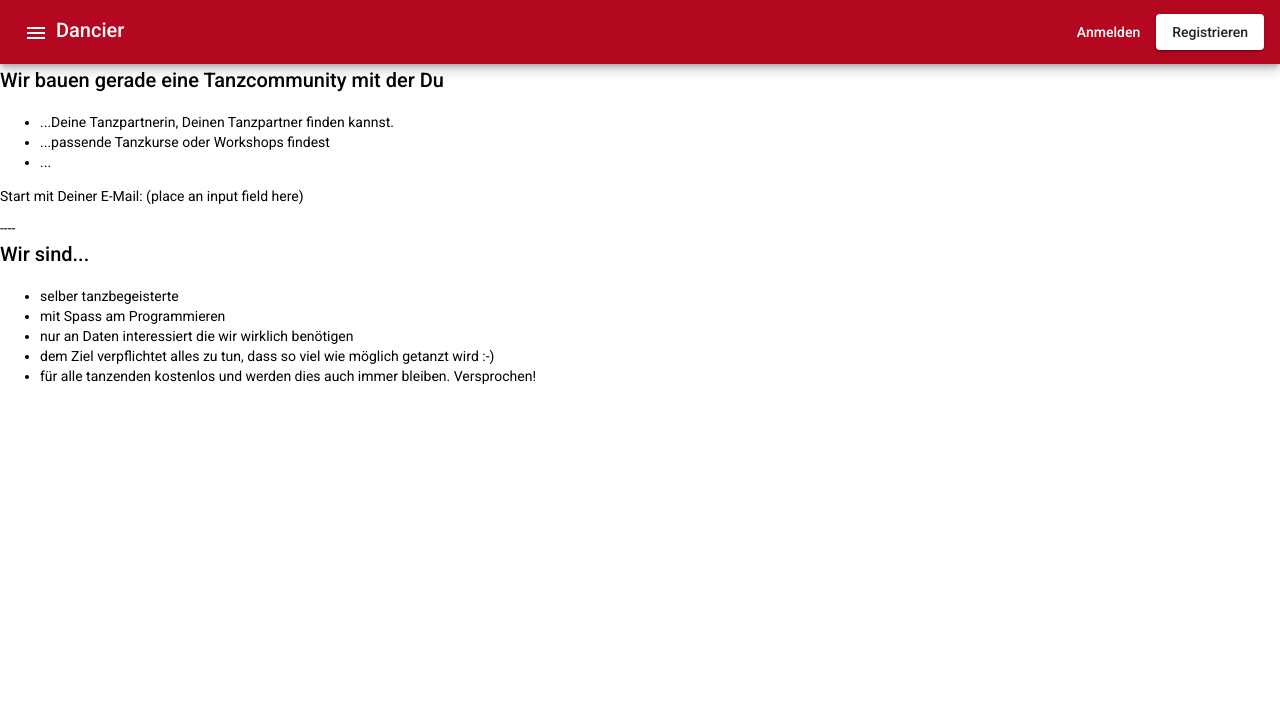
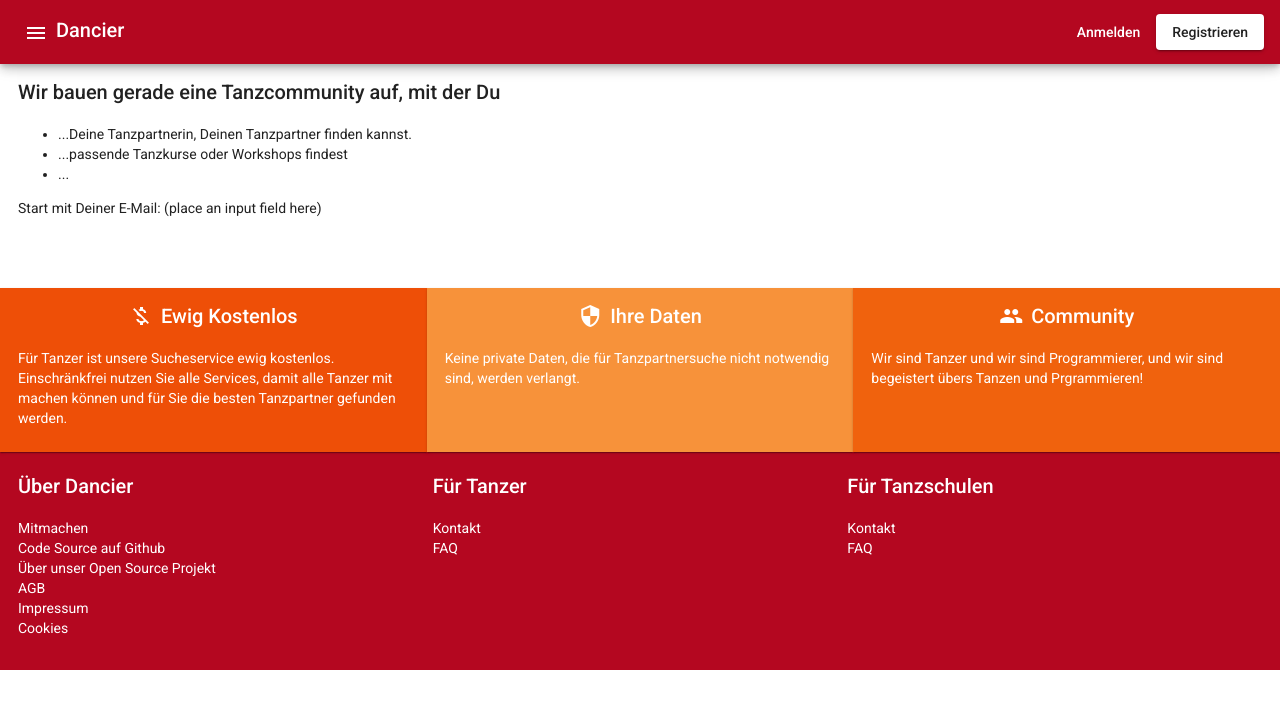
Before and after one commit to dancier/show-dancer, an Angular app: page /home in a window 1280 px wide. Shown: the top 708 px of the page. Built offline with nearby package versions, Linux system fonts and the light colour scheme.

Commit message:
Landing Page styled, footer added;

```diff
--- a/src/app/app.module.ts
+++ b/src/app/app.module.ts
@@ -14,12 +14,15 @@ import { NavigationComponent } from './layout/navigation/navigation.component';
 import { MatButtonModule } from '@angular/material/button';
 import { MatMenuModule } from '@angular/material/menu';
 import { MatIconModule } from '@angular/material/icon';
+import { FooterComponent } from './layout/footer/footer/footer.component';
+import { FlexModule } from '@angular/flex-layout';
 
 @NgModule({
   declarations: [
     AppComponent,
     DefaultLayoutComponent,
     NavigationComponent,
+    FooterComponent,
   ],
     imports: [
         // Angular
@@ -39,6 +42,7 @@ import { MatIconModule } from '@angular/material/icon';
         MatButtonModule,
         MatMenuModule,
         MatIconModule,
+        FlexModule,
     ],
   providers: [],
   bootstrap: [AppComponent]
--- a/src/app/features/home/home.module.ts
+++ b/src/app/features/home/home.module.ts
@@ -8,6 +8,9 @@ import { ReactiveFormsModule } from '@angular/forms';
 import { MatCardModule } from '@angular/material/card';
 import { MatFormFieldModule } from '@angular/material/form-field';
 import { MatInputModule } from '@angular/material/input';
+import { MatGridListModule } from '@angular/material/grid-list';
+import { FlexModule } from '@angular/flex-layout';
+import { MatIconModule } from '@angular/material/icon';
 
 @NgModule({
   declarations: [
@@ -22,6 +25,9 @@ import { MatInputModule } from '@angular/material/input';
     MatCardModule,
     MatFormFieldModule,
     MatInputModule,
+    MatGridListModule,
+    FlexModule,
+    MatIconModule,
   ]
 })
 export class HomeModule { }
--- a/src/app/features/home/pages/landing-page/landing-page.component.html
+++ b/src/app/features/home/pages/landing-page/landing-page.component.html
@@ -1,20 +1,31 @@
-<h2>Wir bauen gerade eine Tanzcommunity mit der Du</h2>
-<ul>
+<div style="height: 200px;" layout="row" class="mat-card background-color-accent-50">
+  <h2>Wir bauen gerade eine Tanzcommunity auf, mit der Du</h2>
+  <ul>
     <li>...Deine Tanzpartnerin, Deinen Tanzpartner finden kannst.</li>
     <li>...passende Tanzkurse oder Workshops findest</li>
     <li>...</li>
-</ul>
-<p>
+  </ul>
+  <p>
     Start mit Deiner E-Mail: (place an input field here)
-</p>
+  </p>
+</div>
 
-----
+<div fxLayout="row" fxLayout.xs="column" class="landing-page-info-area">
 
-<h2>Wir sind...</h2>
-<ul>
-    <li>selber tanzbegeisterte</li>
-    <li>mit Spass am Programmieren</li>
-    <li>nur an Daten interessiert die wir wirklich benötigen</li>
-    <li>dem Ziel verpflichtet alles zu tun, dass so viel wie möglich getanzt wird :-)</li>
-    <li>für alle tanzenden kostenlos und werden dies auch immer bleiben. Versprochen!</li>
-</ul>
+  <div class="mat-card background-color-accent-900" fxFlex>
+    <div class="card-title-container"><h2><mat-icon>money_off</mat-icon>Ewig Kostenlos</h2></div>
+    <p>Für Tanzer ist unsere Sucheservice ewig kostenlos. Einschränkfrei nutzen Sie alle Services, damit alle Tanzer mit
+      machen können und für Sie die besten Tanzpartner gefunden werden.</p>
+  </div>
+
+  <div class="mat-card background-color-accent-400" fxFlex>
+    <div class="card-title-container"><h2><mat-icon>security</mat-icon>Ihre Daten</h2></div>
+    <p>Keine private Daten, die für Tanzpartnersuche nicht notwendig sind, werden verlangt.</p>
+  </div>
+
+  <div class="mat-card background-color-accent-800" fxFlex>
+    <div class="card-title-container"><h2><mat-icon>people</mat-icon>Community</h2></div>
+    <p>Wir sind Tanzer und wir sind Programmierer, und wir sind begeistert übers Tanzen und Prgrammieren!</p>
+  </div>
+
+</div>
--- a/src/app/features/home/pages/landing-page/landing-page.component.scss
+++ b/src/app/features/home/pages/landing-page/landing-page.component.scss
@@ -0,0 +1,25 @@
+.landing-page-info-area h2, .landing-page-info-area p {
+  color: white;
+}
+
+.landing-page-info-area {
+
+  h2 {
+    display: flex;
+    align-items: center;
+
+    .mat-icon {
+      margin-right: 8px;
+    }
+  }
+
+  .card-title-container {
+    display: flex;
+    align-items: center;
+    justify-content: center;
+  }
+}
+
+.mat-card {
+  padding: 12px 18px;
+}
--- a/src/app/layout/default-layout/default-layout.component.html
+++ b/src/app/layout/default-layout/default-layout.component.html
@@ -3,3 +3,5 @@
 <div class="page-wrapper">
   <router-outlet></router-outlet>
 </div>
+
+<app-footer></app-footer>
--- a/src/app/layout/default-layout/default-layout.component.scss
+++ b/src/app/layout/default-layout/default-layout.component.scss
@@ -1,4 +1,4 @@
 .page-wrapper {
   // the navigation has a height of 64px
-  height: calc(100% - 64px);
+  margin-top: 64px;
 }
--- /dev/null
+++ b/src/app/layout/footer/footer/footer.component.html
@@ -0,0 +1,31 @@
+<div class="footer-container background-color-500" fxLayout.xs="column" fxLayout="row">
+  <div class="footer-column" fxFlex>
+    <h2>Über Dancier</h2>
+    <ul>
+      <li>Mitmachen</li>
+      <li><a href="https://github.com/dancier/dancer" target="_blank">Code Source auf Github</a></li>
+      <li><a href="https://project.dancier.net/" target="_blank">Über unser Open Source Projekt</a></li>
+      <li><a>AGB</a></li>
+      <li>Impressum</li>
+      <li>Cookies</li>
+    </ul>
+  </div>
+
+  <div class="footer-column" fxFlex>
+    <h2>Für Tanzer</h2>
+    <ul>
+      <li>Kontakt</li>
+      <li>FAQ</li>
+    </ul>
+  </div>
+
+  <div class="footer-column" fxFlex>
+    <h2>Für Tanzschulen</h2>
+    <ul>
+      <li>Kontakt</li>
+      <li>FAQ</li>
+    </ul>
+  </div>
+
+
+</div>
--- /dev/null
+++ b/src/app/layout/footer/footer/footer.component.scss
@@ -0,0 +1,14 @@
+.footer-container {
+  color: white;
+  padding: 18px;
+
+  ul {
+    list-style-type: none;
+    padding-inline-start: 0;
+  }
+
+  a {
+    text-decoration: none;
+    color: white;
+  }
+}
--- /dev/null
+++ b/src/app/layout/footer/footer/footer.component.ts
@@ -0,0 +1,15 @@
+import { Component, OnInit } from '@angular/core';
+
+@Component({
+  selector: 'app-footer',
+  templateUrl: './footer.component.html',
+  styleUrls: ['./footer.component.scss']
+})
+export class FooterComponent implements OnInit {
+
+  constructor() { }
+
+  ngOnInit(): void {
+  }
+
+}
--- a/src/app/layout/navigation/navigation.component.scss
+++ b/src/app/layout/navigation/navigation.component.scss
@@ -1,5 +1,6 @@
 .app-header {
-  position: sticky;
+  position: fixed;
+  top:0;
   display: flex;
   justify-content: space-between;
   box-shadow: 0 3px 5px -1px rgba(0, 0, 0, .2), 0 6px 10px 0 rgba(0, 0, 0, .14), 0 1px 18px 0 rgba(0, 0, 0, .12);
--- a/src/styles/global.scss
+++ b/src/styles/global.scss
@@ -1,2 +1,52 @@
-html, body { height: 100%; }
-body { margin: 0; font-family: Roboto, "Helvetica Neue", sans-serif; }
+html, body {
+  height: 100%;
+}
+
+body {
+  margin: 0;
+  font-family: Roboto, "Helvetica Neue", sans-serif;
+}
+
+.background-color-100 {
+  background-color: map-get($dancier-palette-primary, 100);
+}
+
+.background-color-200 {
+  background-color: map-get($dancier-palette-primary, 200);
+}
+
+.background-color-300 {
+  background-color: map-get($dancier-palette-primary, 300);
+}
+
+.background-color-400 {
+  background-color: map-get($dancier-palette-primary, 400);
+}
+
+.background-color-500 {
+  background-color: map-get($dancier-palette-primary, 500);
+}
+
+.background-color-600 {
+  background-color: map-get($dancier-palette-primary, 600);
+}
+
+.background-color-accent-50 {
+  background-color: map-get($dancier-palette-accent, 50);
+}
+
+.background-color-accent-100 {
+  background-color: map-get($dancier-palette-accent, 100);
+}
+
+.background-color-accent-400 {
+  background-color: map-get($dancier-palette-accent, 400);
+}
+
+.background-color-accent-800 {
+  background-color: map-get($dancier-palette-accent, 800);
+}
+
+.background-color-accent-900 {
+  background-color: map-get($dancier-palette-accent, 900);
+}
--- a/src/styles/material-theme.scss
+++ b/src/styles/material-theme.scss
@@ -1,11 +1,12 @@
 @use '@angular/material' as mat;
 @import '@angular/material/theming';
+
 @include mat.core();
 
 
 // Created by http://mcg.mbitson.com/#!?dancierpalette=%23b40720&themename=mcgtheme
 // View the icons: https://fonts.google.com/icons?selected=Material+Icons
-$md-dancier-palette: (
+$dancier-palette-primary: (
   50 : #f6e1e4,
   100 : #e9b5bc,
   200 : #da8390,
@@ -38,9 +39,42 @@ $md-dancier-palette: (
   )
 );
 
+$dancier-palette-accent: (
+  50 : #fef0e300,
+  100 : #fcd9b9,
+  200 : #fabf8b,
+  300 : #f8a55d,
+  400 : #f7923a,
+  500 : #f57f17,
+  600 : #f47714,
+  700 : #f26c11,
+  800 : #f0620d,
+  900 : #ee4f07,
+  A100 : #ffffff,
+  A200 : #ffeae3,
+  A400 : #ffc5b0,
+  A700 : #ffb296,
+  contrast: (
+    50 : #000000,
+    100 : #000000,
+    200 : #000000,
+    300 : #000000,
+    400 : #000000,
+    500 : #000000,
+    600 : #000000,
+    700 : #000000,
+    800 : #000000,
+    900 : #ffffff,
+    A100 : #000000,
+    A200 : #000000,
+    A400 : #000000,
+    A700 : #000000,
+  )
+);
+
 // see: https://material.angular.io/guide/theming
-$theme-primary: mat.define-palette($md-dancier-palette);
-$theme-accent: mat.define-palette(mat.$indigo-palette);
+$theme-primary: mat.define-palette($dancier-palette-primary);
+$theme-accent: mat.define-palette($dancier-palette-accent);
 $theme-warn: mat.define-palette(mat.$indigo-palette);
 
 $theme: mat.define-light-theme(
```
Also changed, not shown: 1 other file (tests, documents, lock files or other folders). Lines whose indentation alone changed are shown as unchanged.
